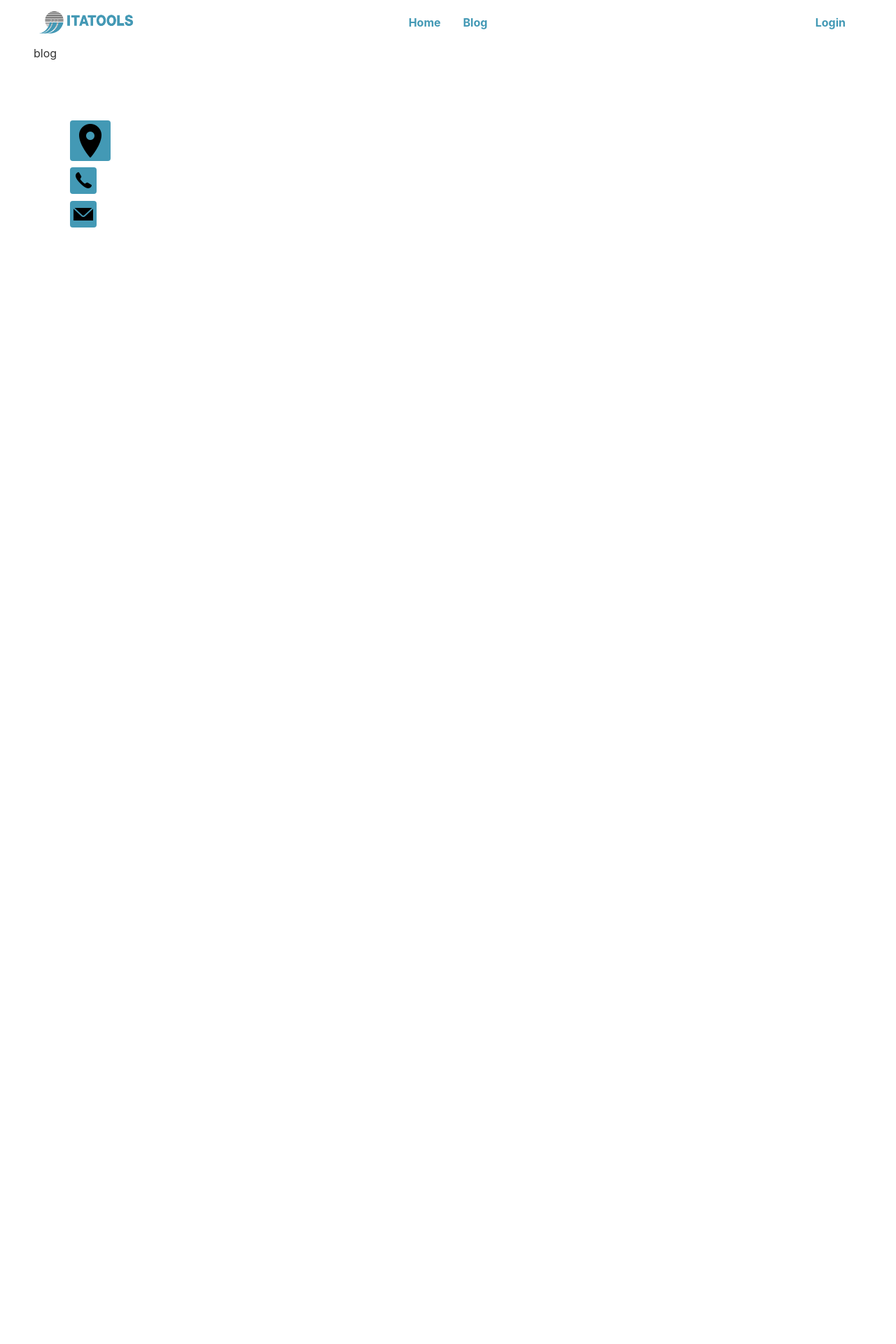
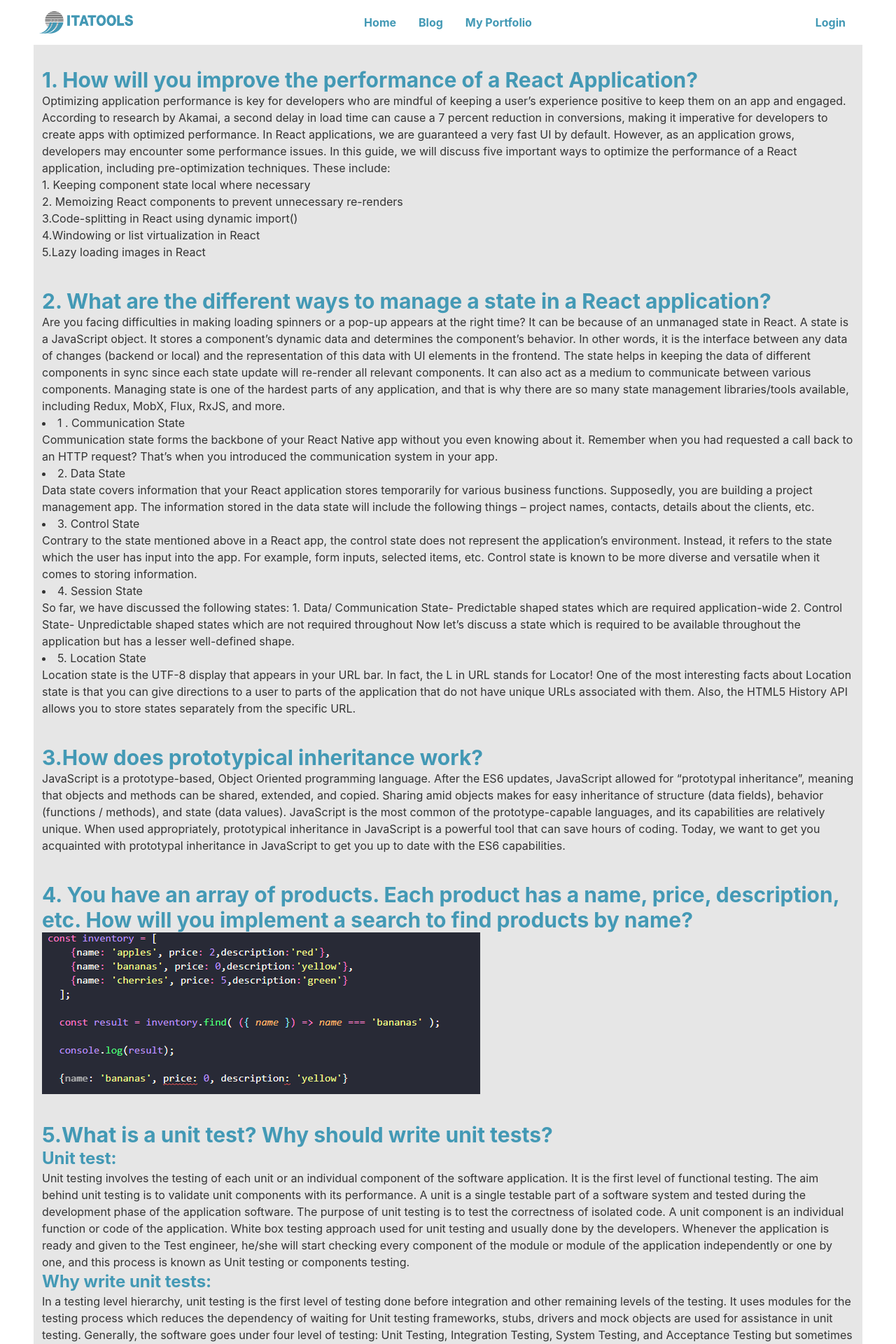
Before and after one commit to sajeeb5506/tool-manufacturers-cleint, a React (Create React App) app: page /blog in a window 1280 px wide. Shown: the top 1920 px of the page at 70% size. Before the commit the page ends 800 px from the top, so only its background shows below. Built offline with nearby package versions, Linux system fonts and the light colour scheme; no server answers.

Commit message:
blog page added

```diff
--- a/src/App.js
+++ b/src/App.js
@@ -8,8 +8,10 @@ import MyProfile from './Dashboard/MyProfile';
 import Login from './Login/Login';
 import RequireAuth from './Login/RequireAuth';
 import Signup from './Login/Signup';
+import NotFound from './Notfound/NotFound';
 import Blog from './Pages/Home/Blog';
 import Home from './Pages/Home/Home';
+import MyProtfolio from './Pages/Home/MyProtfolio';
 import Footer from './Pages/Shared/Footer';
 import Navber from './Pages/Shared/Navber';
 import Purchase from './Purchase/Purchase';
@@ -21,6 +23,7 @@ function App() {
      <Routes>
         <Route path="/" element={<Home />} />
         <Route path="blog" element={ <Blog />} />
+        <Route path="portfolio" element={ <MyProtfolio />} />
 
         <Route path="dashboard" element={  <RequireAuth><Dashboard/></RequireAuth> }>
         <Route index element={<Myorder />} />
@@ -39,6 +42,7 @@ function App() {
         } />
         <Route path="login" element={<Login />} />
         <Route path="signup" element={<Signup />} />
+        <Route path="*" element={<NotFound />} />
       </Routes>
       <Footer/>
     </div>
--- /dev/null
+++ b/src/Notfound/NotFound.js
@@ -0,0 +1,11 @@
+import React from 'react';
+import notFound from '../../src/assets/img/404.png';
+const NotFound = () => {
+    return (
+        <div class="hero min-h-screen">
+            <img src={notFound} alt="" />
+        </div>
+    );
+};
+
+export default NotFound;
--- a/src/Pages/Home/Blog.js
+++ b/src/Pages/Home/Blog.js
@@ -1,10 +1,86 @@
 import React from 'react';
+
+import img from '../../assets/img/array.png';
 
 const About = () => {
     return (
-        <div>
-           <h2>blog</h2>
-        </div>
+        <div class=" bg-base-200 p-3 ">
+        <div className=" my-5">
+          <h1 className='text-3xl font-bold text-primary'> 1. How will you improve the performance of a React Application?</h1>
+          <p>Optimizing application performance is key for developers who are mindful of keeping a user’s experience positive to keep them on an app and engaged.
+
+           According to research by Akamai, a second delay in load time can cause a 7 percent reduction in conversions, making it imperative for developers to create apps with optimized performance.
+
+           In React applications, we are guaranteed a very fast UI by default. However, as an application grows, developers may encounter some performance issues.
+
+           In this guide, we will discuss five important ways to optimize the performance of a React application, including pre-optimization techniques. These include:</p>
+           <ol>
+               <li>1. Keeping component state local where necessary</li>
+               <li>2. Memoizing React components to prevent unnecessary re-renders</li>
+               <li>3.Code-splitting in React using dynamic import()</li>
+               <li>4.Windowing or list virtualization in React</li>
+               <li>5.Lazy loading images in React</li>
+               </ol>
+
+           </div>
+           <div className="py-5">
+               <h1 className='text-3xl font-bold text-primary'>2. What are the different ways to manage a state in a React application?</h1>
+               <p>Are you facing difficulties in making loading spinners or a pop-up appears at the right time? It can be because of an unmanaged state in React. A state is a JavaScript object. It stores a component’s dynamic data and determines the component’s behavior. In other words, it is the interface between any data of changes (backend or local) and the representation of this data with UI elements in the frontend.
+
+               The state helps in keeping the data of different components in sync since each state update will re-render all relevant components. It can also act as a medium to communicate between various components. Managing state is one of the hardest parts of any application, and that is why there are so many state management libraries/tools available, including Redux, MobX, Flux, RxJS, and more.
+                <li>1 . Communication State</li>
+                <p>Communication state forms the backbone of your React Native app without you even knowing about it. Remember when you had requested a call back to an HTTP request? That’s when you introduced the communication system in your app.</p>
+                <li>2. Data State</li>
+                <p>Data state covers information that your React application stores temporarily for various business functions. Supposedly, you are building a project management app. The information stored in the data state will include the following things – project names, contacts, details about the clients, etc.</p>
+                <li>3. Control State</li>
+                <p>Contrary to the state mentioned above in a React app, the control state does not represent the application’s environment. Instead, it refers to the state which the user has input into the app. For example, form inputs, selected items, etc. Control state is known to be more diverse and versatile when it comes to storing information.</p>
+                <li>4. Session State</li>
+                <p>So far, we have discussed the following states:
+
+              1. Data/ Communication State- Predictable shaped states which are required application-wide
+
+              2. Control State- Unpredictable shaped states which are not required throughout
+
+               Now let’s discuss a state which is required to be available throughout the application but has a lesser well-defined shape.</p>
+                 <li>5. Location State</li>
+                 <p>Location state is the UTF-8 display that appears in your URL bar. In fact, the L in URL stands for Locator! One of the most interesting facts about Location state is that you can give directions to a user to parts of the application that do not have unique URLs associated with them. Also, the HTML5 History API allows you to store states separately from the specific URL.</p>
+
+              </p>
+           </div>
+           <div className="py-5">
+               <h1 className='text-3xl font-bold text-primary'>3.How does prototypical inheritance work?</h1>
+               <p>JavaScript is a prototype-based, Object Oriented programming language. After the ES6 updates, JavaScript allowed for “prototypal inheritance”, meaning that objects and methods can be shared, extended, and copied.
+
+            Sharing amid objects makes for easy inheritance of structure (data fields), behavior (functions / methods), and state (data values).
+
+            JavaScript is the most common of the prototype-capable languages, and its capabilities are relatively unique. When used appropriately, prototypical inheritance in JavaScript is a powerful tool that can save hours of coding.
+
+            Today, we want to get you acquainted with prototypal inheritance in JavaScript to get you up to date with the ES6 capabilities.</p>
+              </div>
+           <div className="py-5">
+               <h1 className='text-3xl font-bold text-primary'>4. You have an array of products. Each product has a name, price, description, etc. How will you implement a search to find products by name?</h1>
+               <img src={img} alt="" />
+                  </div>
+
+           <div className="py-5">
+               <h1 className='text-3xl font-bold text-primary'> 5.What is a unit test? Why should write unit tests?</h1>
+               <h2 className='text-2xl font-bold text-primary'>Unit test:</h2>
+               <p>Unit testing involves the testing of each unit or an individual component of the software application. It is the first level of functional testing. The aim behind unit testing is to validate unit components with its performance.
+
+                 A unit is a single testable part of a software system and tested during the development phase of the application software.
+
+                 The purpose of unit testing is to test the correctness of isolated code. A unit component is an individual function or code of the application. White box testing approach used for unit testing and usually done by the developers.
+
+                 Whenever the application is ready and given to the Test engineer, he/she will start checking every component of the module or module of the application independently or one by one, and this process is known as Unit testing or components testing.</p>
+                 <h2 className='text-2xl font-bold text-primary'>Why write unit tests:</h2>
+               <p>In a testing level hierarchy, unit testing is the first level of testing done before integration and other remaining levels of the testing. It uses modules for the testing process which reduces the dependency of waiting for Unit testing frameworks, stubs, drivers and mock objects are used for assistance in unit testing.
+               Generally, the software goes under four level of testing: Unit Testing, Integration Testing, System Testing, and Acceptance Testing but sometimes due to time consumption software testers does minimal unit testing but skipping of unit testing may lead to higher defects during Integration Testing, System Testing, and Acceptance Testing or even during Beta Testing which takes place after the completion of software application.
+               </p>
+              </div>
+
+
+
+      </div>
     );
 };
 
--- /dev/null
+++ b/src/Pages/Home/MyProtfolio.js
@@ -0,0 +1,11 @@
+import React from 'react';
+
+const MyProtfolio = () => {
+    return (
+        <div>
+            <h1>protfolio</h1>
+        </div>
+    );
+};
+
+export default MyProtfolio;<h1>protfolio</h1>
--- a/src/Pages/Shared/Navber.js
+++ b/src/Pages/Shared/Navber.js
@@ -14,6 +14,7 @@ const Navber = () => {
 
         <li className='text-primary font-bold '> <Link to="/">Home</Link></li>
         <li className='text-primary font-bold'> <Link to="/blog">Blog</Link></li>
+        <li className='text-primary font-bold'> <Link to="/portfolio"> My Portfolio</Link></li>
 
         {
           user?<li className='text-primary font-bold'> <Link to="/dashboard">Dashboard</Link></li>:<></>
--- a/src/Purchase/Purchase.js
+++ b/src/Purchase/Purchase.js
@@ -3,8 +3,31 @@ import { useParams } from 'react-router-dom';
 
 const Purchase = () => {
     const {id} = useParams();
+    const [product,setProduct]=useState([]);
 
-    const [product,setProduct]=useState([]);
+
+  const [selectQuantity, setQuantity] = useState(product?.minimum);
+  const [error, setError] = useState(false);
+
+  const handleQuantity = (event) => {
+    setQuantity(event.target.value);
+    event.preventDefault();
+    console.log(selectQuantity)
+
+  };
+
+    useEffect(() => {
+    if (
+      selectQuantity > product?.quantity ||
+      product?.quantity > quantity
+    ) {
+      setError(true );
+    } else {
+      setError(false );
+    }
+  });
+
+
 
     useEffect(()=>{
           const url=`http://localhost:5000/products/${id}`
@@ -15,13 +38,40 @@ const Purchase = () => {
     },[]);
     const {_id,name,image,description,minimum,quantity,price}=product;
 
+
+    //  const handleBooking = event =>{
+    //    event.preventDefault();
+    //    const productName = event.target.product.value;
+    //    console.log(productName);
+
+    //  }
+
     return (
-        <div class="hero min-h-screen bg-base-200">
+        <div class="hero min-h-screen bg-base-300">
         <div class="hero-content flex-col  lg:flex-row-reverse ">
 
           <div class="text-center lg:text-left">
 
-             <button class="btn btn-primary text-white">Buy Now</button>
+           <form onSubmit={handleQuantity} >
+
+            {/* <label class="label"> <span class="label-text">Product</span> </label>
+            <input type="text" name='product' value={name} disabled class="input input-bordered w-full max-w-xs" />
+
+            <label class="label"> <span class="label-text">Price</span> </label>
+            <input type="text" value={price} disabled class="input input-bordered w-full max-w-xs" /> */}
+
+
+
+            <label class="label"> <span class="label-text">Minimum Order {minimum}</span> </label>
+            <input type="number" value={selectQuantity} class="input input-bordered w-full max-w-xs" />
+            <label class="label"><span class="label-text-alt">{error}</span> </label>
+
+            <input type="submit" placeholder="Type here" class="btn btn-primary text-white" />
+
+           </form>
+
+
+
 
          </div>
 
```
Also changed, not shown: src/assets/img/404.png (added), src/assets/img/array.png (added).
